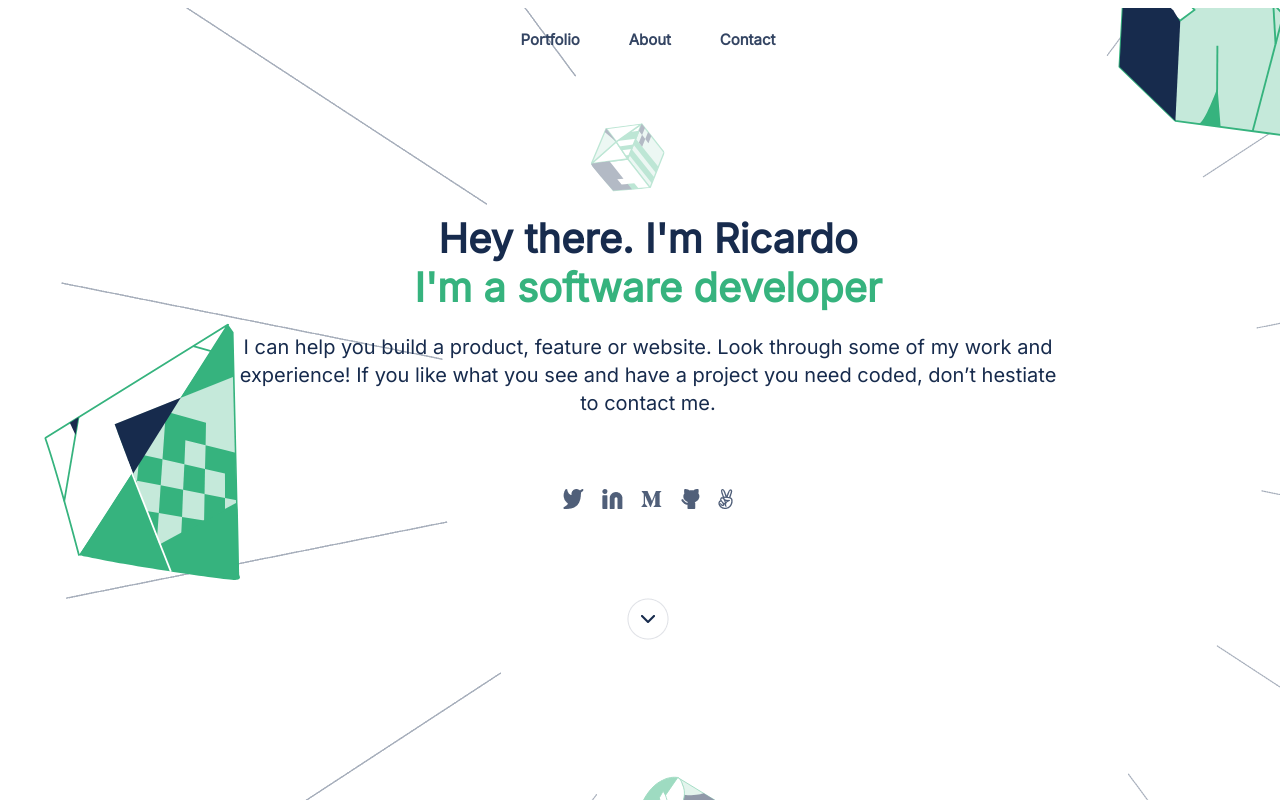
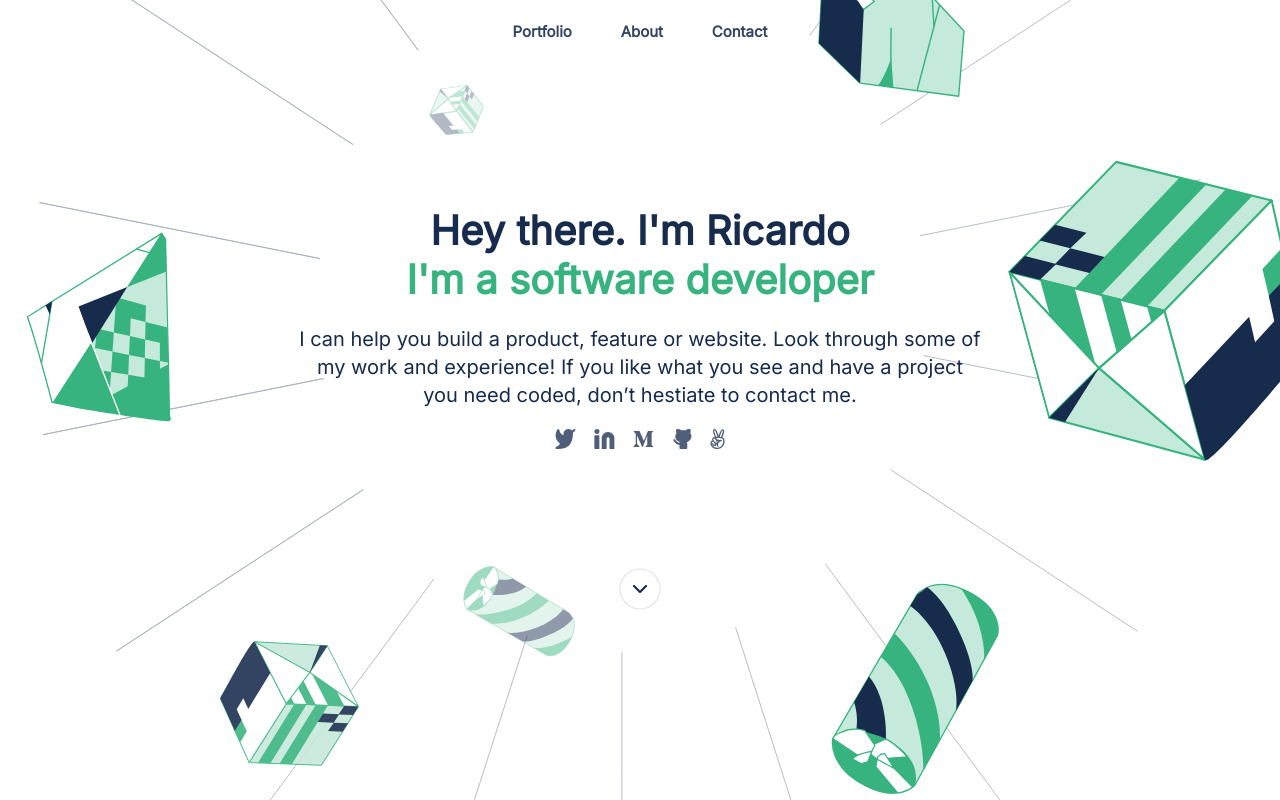
Before and after one commit to rmrmrmr/Portfolio-Website, a website: page index.html in a window 1280 px wide. Shown: the top 800 px of the page. Drawn offline with Linux system fonts and the light colour scheme.

Commit message:
Add desktop media queries to headline section

```diff
--- a/styles.css
+++ b/styles.css
@@ -1,5 +1,9 @@
 
 @import url('https://fonts.googleapis.com/css2?family=Inter&display=swap');
+
+body {
+  margin: 0;
+}
 
 #toolbar {
   position: relative;
@@ -48,11 +52,13 @@
   display: flex;
   flex-direction: column;
   align-items: center;
-  width: 100%;
+  width: 100vw;
   height: max-content;
   background: url('Images/bgMain.png') no-repeat;
-  background-size: cover;
+  background-size: 100%;
 }
+
+
 
 #primaryText {
   width: 87.2%;
@@ -619,29 +625,35 @@ ul {
 
   #headline {
     background-image: url('Images/Header-llustration-desktop@2x.svg');
+    background-size: 100%;
     width: 100vw;
-    height: 159.36vh;
+    height: calc(0.733 * 100vw);
     position: relative;
     gap: 2.66vh;
   }
 
+
+
   #primaryText {
     margin-top: 25.77vh;
-    width: 63.88vw;
-    margin-bottom: 0;;
+    width: 53.5;
+    height: max-content;
+    margin-bottom: 0;
+
   }
 
   #supportingText {
-    width: 63.88vw;
-    height: 13.32vh;
+    width: 53.5vw;
+    height: max-content;
   }
 
   #socialMediaIcons {
-    margin-top: 3.77vh;
+    margin-top: 0;
   }
 
   #actionButtonPlaceholder {
-    margin-top: 8.22vh;
+    margin-top: 12vh;
   }
 
+
 }
```
Also changed, not shown: index.html (indentation only).
